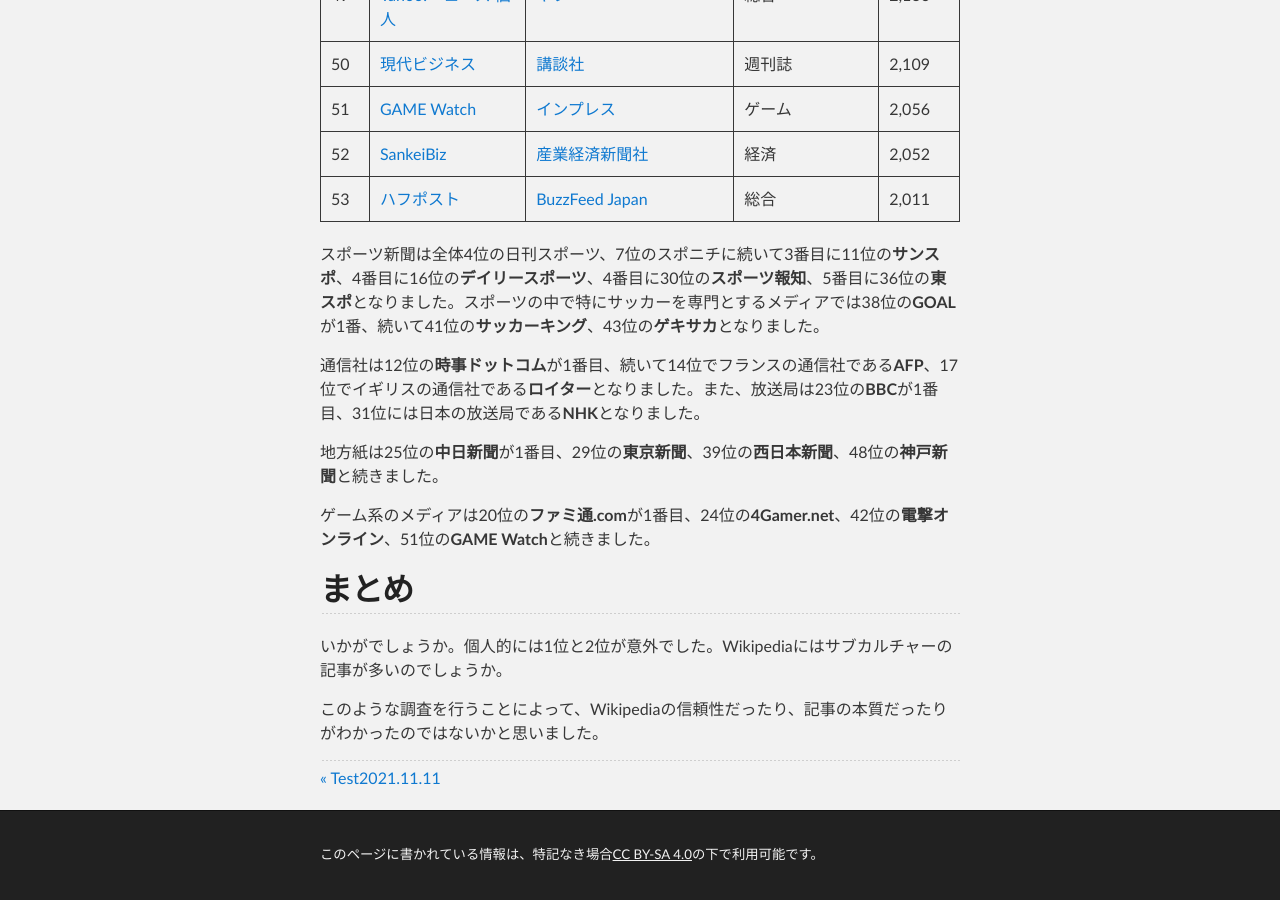
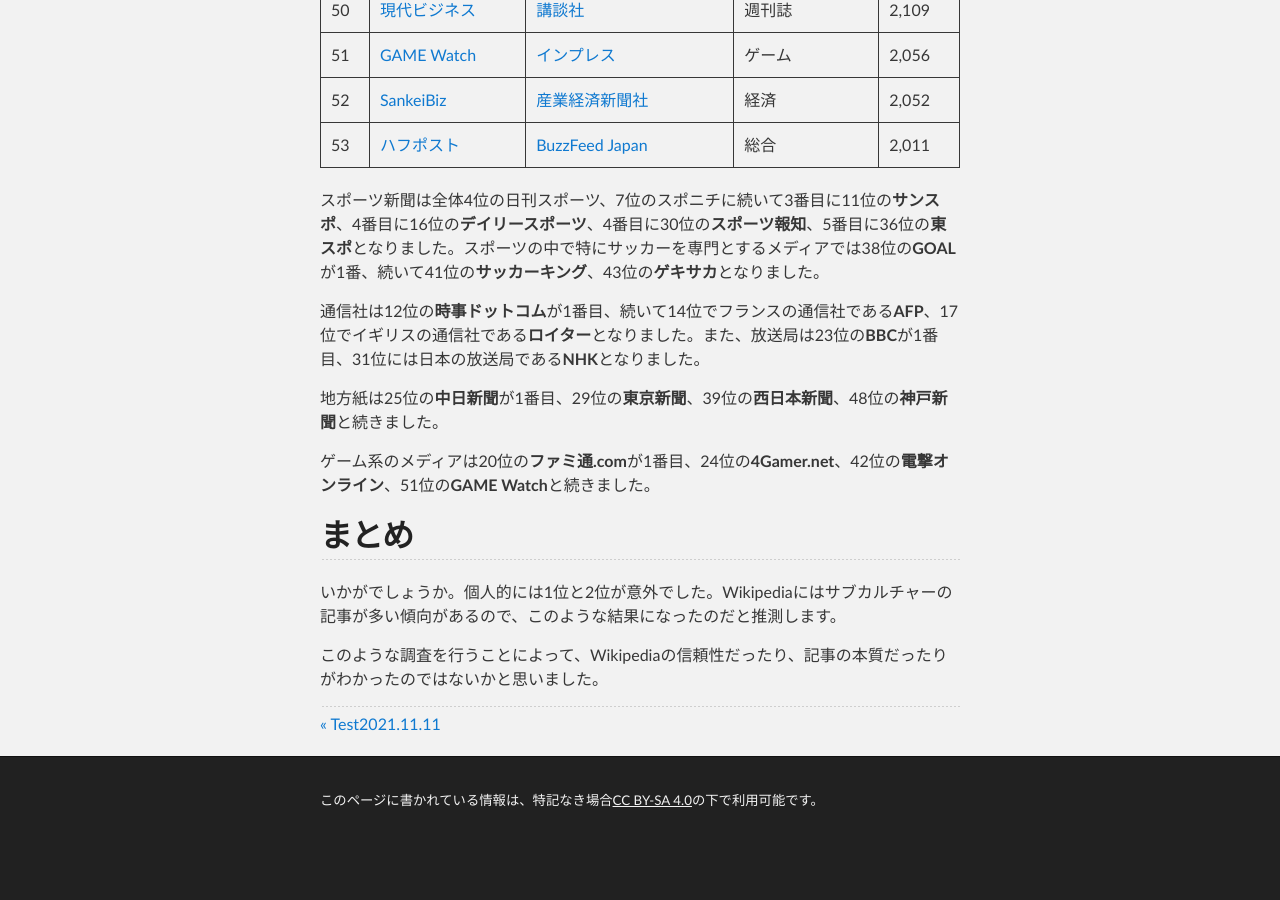
Before and after one commit to koyomiyahouya/koyomiyahouya.github.io, a Jekyll site: the page built from _posts/2021-11-20-wikiref.md, in a window 1280 px wide and 900 px high, scrolled down 4543 px. Built offline with Jekyll 4.4.1, drawn with Linux system fonts in a browser that asks for light colours; the repository's description, which GitHub fills in, is left out; after the commit the page ends 5389 px from its top, so only the background shows below that; some of the changed text lies outside the part shown.

Commit message:
Update 2021-11-20-wikiref.md

```diff
--- a/_posts/2021-11-20-wikiref.md
+++ b/_posts/2021-11-20-wikiref.md
@@ -105,6 +105,6 @@ Wikipediaは、**誰でも編集できる百科事典**のウェブサイトで
 ゲーム系のメディアは20位の**ファミ通.com**が1番目、24位の**4Gamer.net**、42位の**電撃オンライン**、51位の**GAME Watch**と続きました。
 
 ## まとめ
-いかがでしょうか。個人的には1位と2位が意外でした。Wikipediaにはサブカルチャーの記事が多いのでしょうか。
+いかがでしょうか。個人的には1位と2位が意外でした。Wikipediaにはサブカルチャーの記事が多い傾向があるので、このような結果になったのだと推測します。
 
 このような調査を行うことによって、Wikipediaの信頼性だったり、記事の本質だったりがわかったのではないかと思いました。
```
Also changed, not shown: other parts of _posts/2021-11-20-wikiref.md (+1 -1 lines).
